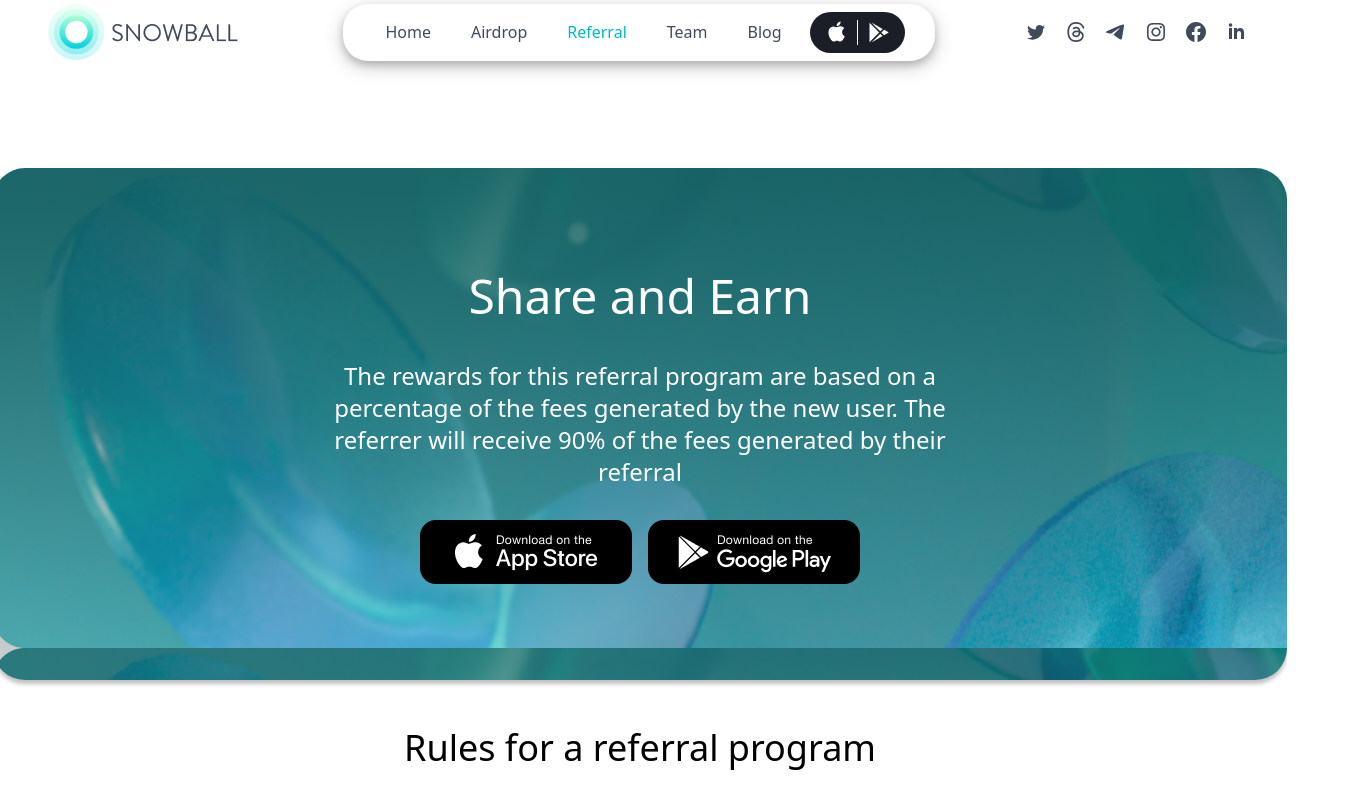
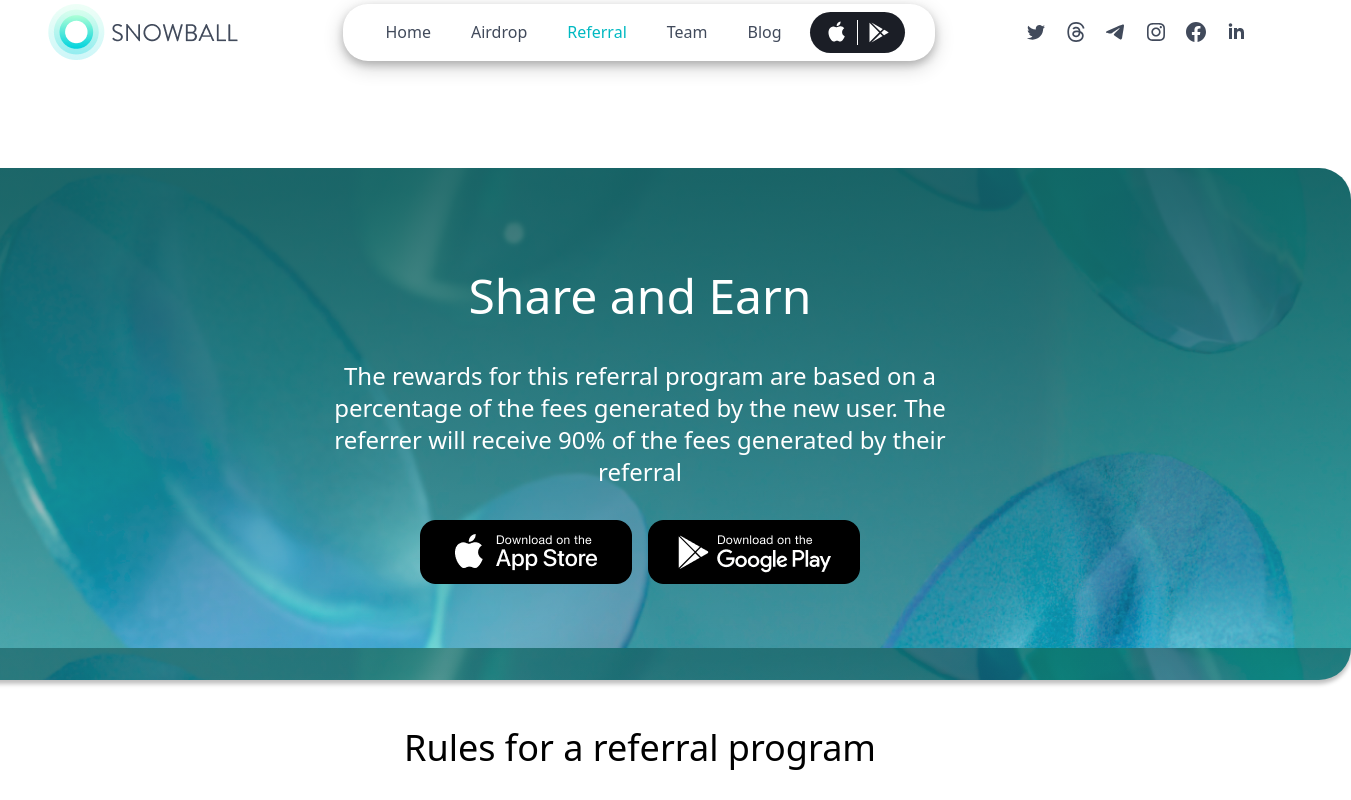
Before and after one commit to franKay-01/snowfall_project, a React (Create React App) app: page /referral in a window 1280 px wide. Shown: the top 800 px of the page, 1351 px wide, since content can reach past the window. Built offline with nearby package versions, Linux system fonts and the light colour scheme.

Commit message:
refact: changes to section width

```diff
--- a/src/pages/airdrop.jsx
+++ b/src/pages/airdrop.jsx
@@ -14,7 +14,7 @@ export default function AirDrop(){
     <>
       <Navbar/>
       <div className="center-container-alt">
-        <div className="career-section airdrop-section flex flex-col mt-24 sh-p-12-alt-n relative md:pt-8 md:pb-8 md:pr-20 md:pl-20 lg:pt-24 lg:pb-24 lg:pr-80 lg:pl-80">
+        <div className="career-section airdrop-section flex flex-col mt-24 sh-p-12-alt-n relative md:pt-8 md:pb-8 md:pr-20 md:pl-20 lg:pt-24 lg:pb-24 lg:pr-96 lg:pl-96">
           <h1 className="career-banner-header airdrop-banner-header">
             Snowball Airdrop Campaign
           </h1>
--- a/src/pages/career.jsx
+++ b/src/pages/career.jsx
@@ -36,7 +36,7 @@ export default function Career(){
       <Navbar/>
       <div className="center-container-alt">
         {/* <div className="career-section flex flex-col mt-24 sh-p-12 relative"> */}
-        <div className="career-section flex flex-col mt-24 sh-p-12-alt-n relative md:pt-8 md:pb-8 md:pr-20 md:pl-20 lg:pt-24 lg:pb-24 lg:pr-80 lg:pl-80">
+        <div className="career-section flex flex-col mt-24 sh-p-12-alt-n relative md:pt-8 md:pb-8 md:pr-20 md:pl-20 lg:pt-24 lg:pb-24 lg:pr-96 lg:pl-96">
 
           <h1 className="career-banner-header">
             Be part of a remote team of innovators
--- a/src/pages/referral.jsx
+++ b/src/pages/referral.jsx
@@ -61,7 +61,7 @@ export default function Referral() {
       <Navbar />
       <div class="mt-3 mx-auto px-2 sm:px-6 lg:px-8 h-18">
         <div className="center-container-alt">
-          <div className="share-earn-banner share-earn-banner-alt flex flex-col justify-center items-center mt-24 sh-p-12-alt-n relative md:pt-8 md:pb-8 md:pr-20 md:pl-20 lg:pt-24 lg:pb-24 lg:pr-80 lg:pl-80">
+          <div className="share-earn-banner share-earn-banner-alt flex flex-col justify-center items-center mt-24 sh-p-12-alt-n relative md:pt-8 md:pb-8 md:pr-20 md:pl-20 lg:pt-24 lg:pb-24 lg:pr-96 lg:pl-96">
             <h4 className="items-center justify-center referral-banner-header ">
               Share and Earn
             </h4>
```
